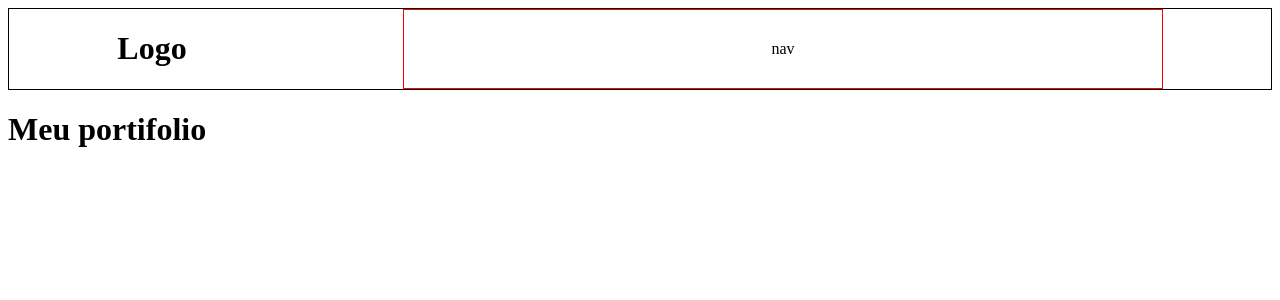
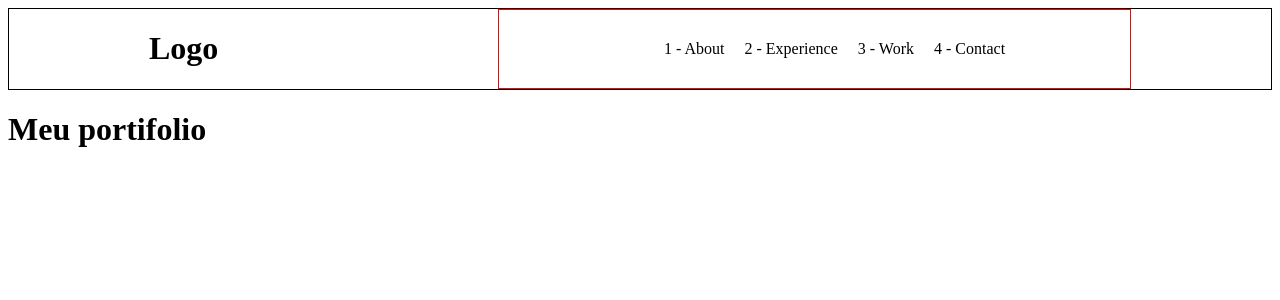
Before and after one commit to arctavares/MyPortfolio, a React (Create React App) app: page /#/ in a window 1280 px wide. Shown: the top 300 px of the page. Built offline with nearby package versions, Linux system fonts and the light colour scheme.

Commit message:
feat: add nav to header, and organize with css

```diff
--- a/src/components/Header.jsx
+++ b/src/components/Header.jsx
@@ -5,7 +5,14 @@ export default function Header () {
     return (
         <div className="headerContainer">
             <div className="logoContainer"><h1>Logo</h1></div>
-            <div className="navContainer">nav</div>
+            <div className="navContainer">
+                <ul>
+                    <li>1 - About</li>
+                    <li>2 - Experience</li>
+                    <li>3 - Work</li>
+                    <li>4 - Contact</li>
+                </ul>
+            </div>
         </div>
     )
 }
--- a/src/css/Header.css
+++ b/src/css/Header.css
@@ -6,9 +6,17 @@
 }
 
 .navContainer {
+    display: flex;
+    flex-direction: row;
     border: 1px solid red;
-    width: 60%;
-    display: flex;
+    width: 50%;
     justify-content: space-around;
     align-items: center;
+    list-style-type: none;
 }
+
+.navContainer li {
+    display: inline;
+    padding-left: 10px;
+    padding-right: 10px;
+}
```
